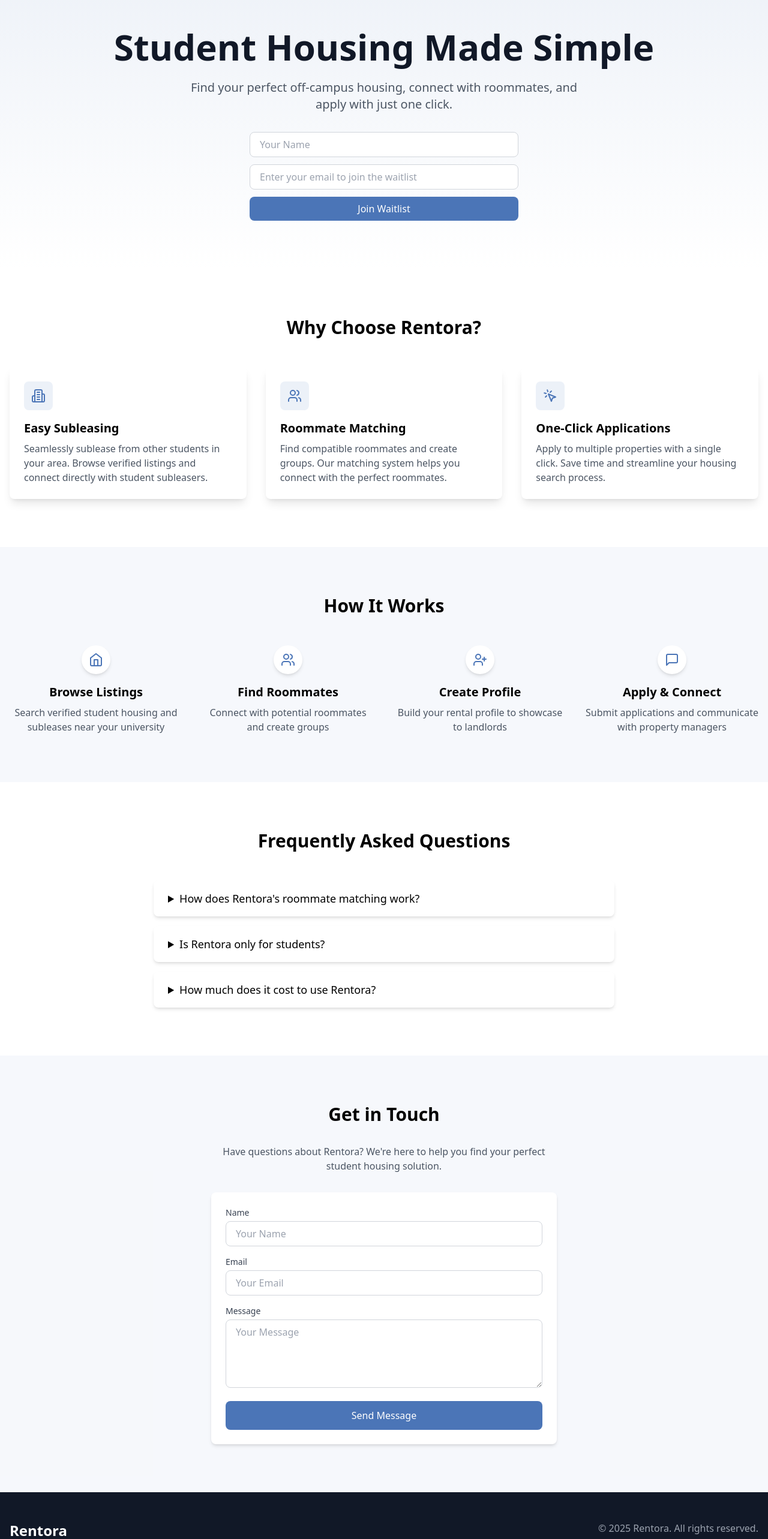
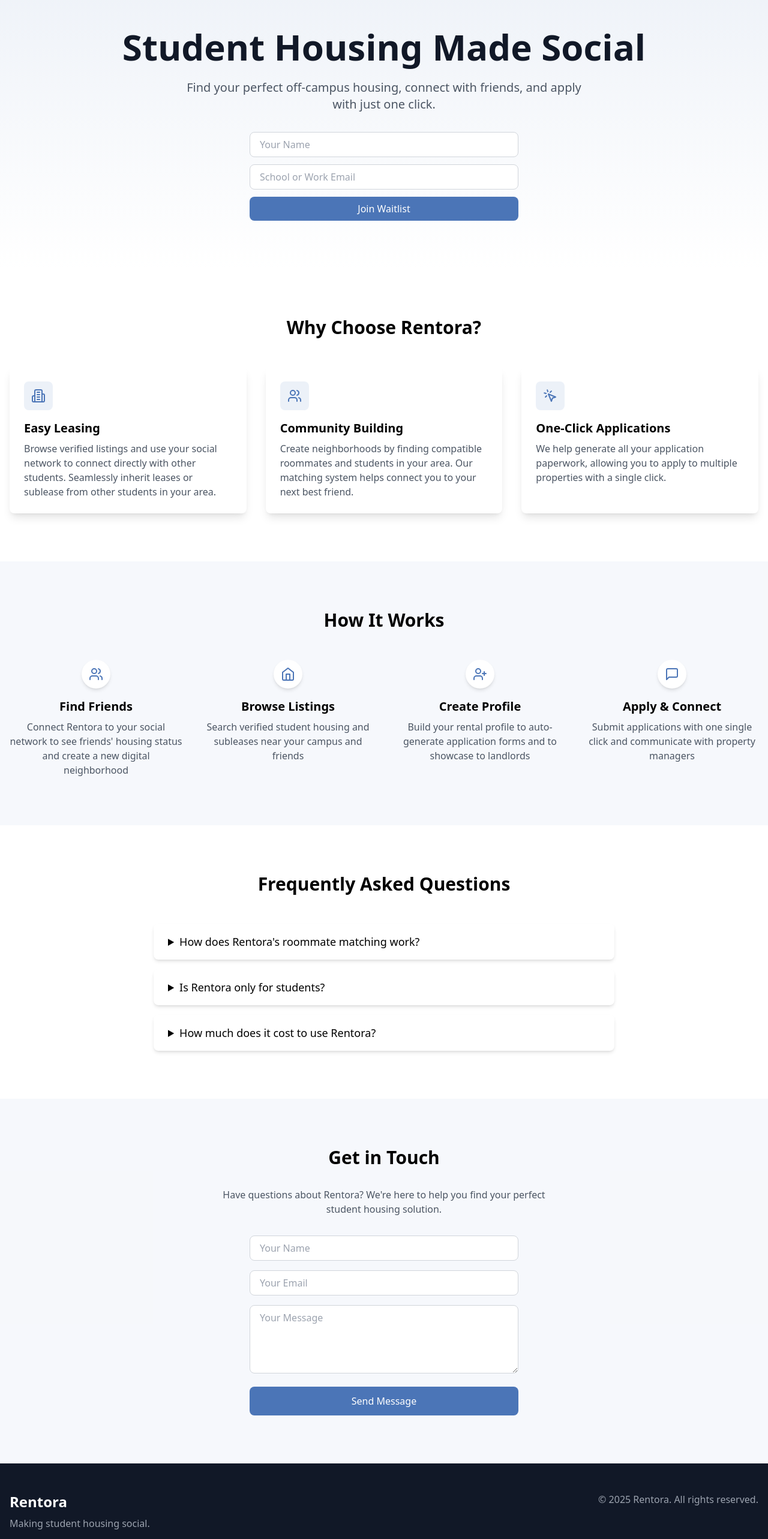
Before and after one commit to sasankgamini/rentora-landing, a React (Vite) app: page / in a window 1280 px wide. Shown: the part 80-2646 px from the top of the page at 60% size. Built offline with nearby package versions, Linux system fonts and the light colour scheme.

Commit message:
fixed merge conflicts lmao

```diff
--- a/src/App.tsx
+++ b/src/App.tsx
@@ -1,7 +1,15 @@
 import React, { useState } from 'react';
-import { Building2, Users, MousePointerClick, Menu, X, Home, UserPlus, MessageSquare } from 'lucide-react';
+import {
+  Building2,
+  Users,
+  MousePointerClick,
+  Menu,
+  X,
+  Home,
+  UserPlus,
+  MessageSquare,
+} from 'lucide-react';
 
-// Define types for the status objects
 interface FormStatus {
   type: 'success' | 'error';
   message: string;
@@ -23,106 +31,79 @@ function App() {
   const [isContactSubmitting, setIsContactSubmitting] = useState(false);
   const [contactStatus, setContactStatus] = useState<FormStatus | null>(null);
 
-  // Google Apps Script endpoints
-  const WAITLIST_ENDPOINT = 'https://script.google.com/macros/s/AKfycbyskiZVQQKv0Xrcxh69Vyo7v2w8toJlfoIefdhkXGpnaDqrH0wZbHT2Dky1LdkZ5M8/exec';
-  const CONTACT_ENDPOINT = 'https://script.google.com/macros/s/AKfycbwYzW7Bd7G7r_3wkNW070GhEQ4_Rp8thd0kUN_WsYEatTeb8fy4JOnxQz0WSmoKZMfm5Q/exec';
+  const WAITLIST_ENDPOINT =
+    'https://script.google.com/macros/s/AKfycbyskiZVQQKv0Xrcxh69Vyo7v2w8toJlfoIefdhkXGpnaDqrH0wZbHT2Dky1LdkZ5M8/exec';
+  const CONTACT_ENDPOINT =
+    'https://script.google.com/macros/s/AKfycbwYzW7Bd7G7r_3wkNW070GhEQ4_Rp8thd0kUN_WsYEatTeb8fy4JOnxQz0WSmoKZMfm5Q/exec';
 
-  // Handle waitlist form submission
   const handleWaitlistSubmit = async (e: React.FormEvent) => {
     e.preventDefault();
     setIsWaitlistSubmitting(true);
     setWaitlistStatus(null);
-
     try {
-      // Create form data for waitlist submission
       const formData = new FormData();
       formData.append('name', waitlistName);
       formData.append('email', waitlistEmail);
 
-      // Send the request to waitlist endpoint
-      const response = await fetch(WAITLIST_ENDPOINT, {
+      await fetch(WAITLIST_ENDPOINT, {
         method: 'POST',
-        body: formData
+        body: formData,
       });
 
-      console.log('Waitlist submission status:', response.status);
-
-      // Show success message
       setWaitlistStatus({
         type: 'success',
-        message: 'Thanks for joining our waitlist! We\'ll keep you updated.'
+        message: "Thanks for joining our waitlist! We'll keep you updated.",
       });
-
-      // Clear form fields on success
       setWaitlistName('');
       setWaitlistEmail('');
     } catch (err) {
-      console.error('Waitlist error:', err);
-
-      // Show error message
+      console.error(err);
       setWaitlistStatus({
         type: 'error',
-        message: 'Something went wrong with your submission. Please try again.'
+        message: 'Something went wrong. Please try again.',
       });
     } finally {
       setIsWaitlistSubmitting(false);
     }
   };
 
-  // Contact form submission handler
-  // Handle contact form submission
   const handleContactSubmit = async (e: React.FormEvent) => {
     e.preventDefault();
     setIsContactSubmitting(true);
     setContactStatus(null);
-
     try {
-    // Create form data for contact submission
       const formData = new FormData();
       formData.append('name', contactName);
       formData.append('email', contactEmail);
       formData.append('message', contactMessage);
 
-    // Send the request to contact endpoint
-    const response = await fetch(CONTACT_ENDPOINT, {
+      await fetch(CONTACT_ENDPOINT, {
         method: 'POST',
+        mode: 'no-cors',
         body: formData,
-      // Add mode: 'no-cors' to handle CORS issues with Google Apps Script
-      mode: 'no-cors'
       });
 
-    console.log('Contact form response status:', response.status);
-
-    // When using no-cors mode, we can't access the response status
-    // Instead, assume success if we reached this point (no network error)
       setContactStatus({
         type: 'success',
-      message: 'Thank you for your message! We\'ll get back to you soon.'
+        message: "Thank you for your message! We'll get back to you soon.",
       });
-
-    // Clear form fields on success
       setContactName('');
       setContactEmail('');
       setContactMessage('');
     } catch (err) {
-    console.error('Contact form error:', err);
-
-    // Show error message
+      console.error(err);
       setContactStatus({
         type: 'error',
-      message: 'Something went wrong sending your message. Please try again later.'
+        message: 'Something went wrong sending your message.',
       });
     } finally {
       setIsContactSubmitting(false);
     }
   };
 
-  // Smooth scroll to section function
   const scrollToSection = (id: string) => {
-    const element = document.getElementById(id);
-    if (element) {
-      element.scrollIntoView({ behavior: 'smooth' });
-    }
+    const el = document.getElementById(id);
+    if (el) el.scrollIntoView({ behavior: 'smooth' });
     setIsMenuOpen(false);
   };
 
@@ -132,24 +113,20 @@ const handleContactSubmit = async (e: React.FormEvent) => {
       <nav className="fixed w-full bg-white/90 backdrop-blur-sm z-50 shadow-sm">
         <div className="max-w-7xl mx-auto px-4 sm:px-6 lg:px-8">
           <div className="flex justify-between h-16 items-center">
-            <div className="flex-shrink-0">
-              <span className="text-2xl font-bold text-[#4B75B7]">Rentora</span>
-            </div>
-
-            {/* Desktop Navigation */}
+            <div className="text-2xl font-bold text-[#4B75B7]">Rentora</div>
             <div className="hidden md:flex space-x-8">
               {['Features', 'How It Works', 'FAQ', 'Contact'].map((item) => (
                 <button
                   key={item}
-                  onClick={() => scrollToSection(item.toLowerCase().replace(' ', '-'))}
+                  onClick={() =>
+                    scrollToSection(item.toLowerCase().replace(/ /g, '-'))
+                  }
                   className="text-gray-600 hover:text-[#4B75B7] transition-colors"
                 >
                   {item}
                 </button>
               ))}
             </div>
-
-            {/* Mobile Menu Button */}
             <div className="md:hidden">
               <button
                 onClick={() => setIsMenuOpen(!isMenuOpen)}
@@ -161,15 +138,15 @@ const handleContactSubmit = async (e: React.FormEvent) => {
             </div>
           </div>
         </div>
-
-        {/* Mobile Menu */}
         {isMenuOpen && (
           <div className="md:hidden bg-white border-t">
             <div className="px-2 pt-2 pb-3 space-y-1">
               {['Features', 'How It Works', 'FAQ', 'Contact'].map((item) => (
                 <button
                   key={item}
-                  onClick={() => scrollToSection(item.toLowerCase().replace(' ', '-'))}
+                  onClick={() =>
+                    scrollToSection(item.toLowerCase().replace(/ /g, '-'))
+                  }
                   className="block w-full text-left px-3 py-2 text-gray-600 hover:text-[#4B75B7] hover:bg-gray-50"
                 >
                   {item}
@@ -180,17 +157,20 @@ const handleContactSubmit = async (e: React.FormEvent) => {
         )}
       </nav>
 
-      {/* Hero Section with Waitlist Form */}
+      {/* Hero / Waitlist */}
       <section className="pt-32 pb-20 px-4 bg-gradient-to-b from-[#4B75B7]/10 to-white">
         <div className="max-w-7xl mx-auto text-center">
           <h1 className="text-5xl md:text-6xl font-bold text-gray-900 mb-6">
-            Student Housing Made Simple
+            Student Housing Made Social
           </h1>
           <p className="text-xl text-gray-600 mb-8 max-w-2xl mx-auto">
-            Find your perfect off-campus housing, connect with roommates, and apply with just one click.
+            Find your perfect off-campus housing, connect with friends, and
+            apply with just one click.
           </p>
-
-          <form onSubmit={handleWaitlistSubmit} className="max-w-md mx-auto flex flex-col gap-3">
+          <form
+            onSubmit={handleWaitlistSubmit}
+            className="max-w-md mx-auto flex flex-col gap-3"
+          >
             <input
               type="text"
               value={waitlistName}
@@ -203,7 +183,7 @@ const handleContactSubmit = async (e: React.FormEvent) => {
               type="email"
               value={waitlistEmail}
               onChange={(e) => setWaitlistEmail(e.target.value)}
-              placeholder="Enter your email to join the waitlist"
+              placeholder="School or Work Email"
               className="px-4 py-2 border border-gray-300 rounded-lg focus:outline-none focus:ring-2 focus:ring-[#4B75B7]"
               required
             />
@@ -213,18 +193,38 @@ const handleContactSubmit = async (e: React.FormEvent) => {
               className="px-6 py-2 bg-[#4B75B7] text-white rounded-lg hover:bg-[#4B75B7]/90 transition-colors disabled:bg-gray-400 flex items-center justify-center"
             >
               {isWaitlistSubmitting ? (
-                <>
-                  <svg className="animate-spin -ml-1 mr-3 h-5 w-5 text-white" xmlns="http://www.w3.org/2000/svg" fill="none" viewBox="0 0 24 24">
-                    <circle className="opacity-25" cx="12" cy="12" r="10" stroke="currentColor" strokeWidth="4"></circle>
-                    <path className="opacity-75" fill="currentColor" d="M4 12a8 8 0 018-8V0C5.373 0 0 5.373 0 12h4zm2 5.291A7.962 7.962 0 014 12H0c0 3.042 1.135 5.824 3 7.938l3-2.647z"></path>
+                <svg
+                  className="animate-spin -ml-1 mr-3 h-5 w-5 text-white"
+                  xmlns="http://www.w3.org/2000/svg"
+                  fill="none"
+                  viewBox="0 0 24 24"
+                >
+                  <circle
+                    className="opacity-25"
+                    cx="12"
+                    cy="12"
+                    r="10"
+                    stroke="currentColor"
+                    strokeWidth="4"
+                  ></circle>
+                  <path
+                    className="opacity-75"
+                    fill="currentColor"
+                    d="M4 12a8 8 0 018-8V0C5.373 0 0 5.373 0 12h4zm2 5.291A7.962 7.962 0 014 12H0c0 3.042 1.135 5.824 3 7.938l3-2.647z"
+                  ></path>
                 </svg>
-                  Processing...
-                </>
-              ) : 'Join Waitlist'}
+              ) : (
+                'Join Waitlist'
+              )}
             </button>
-
             {waitlistStatus && (
-              <div className={`p-3 rounded-lg mt-2 ${waitlistStatus.type === 'success' ? 'bg-green-100 text-green-700' : 'bg-red-100 text-red-700'}`}>
+              <div
+                className={`p-3 rounded-lg mt-2 ${
+                  waitlistStatus.type === 'success'
+                    ? 'bg-green-100 text-green-700'
+                    : 'bg-red-100 text-red-700'
+                }`}
+              >
                 {waitlistStatus.message}
               </div>
             )}
@@ -232,70 +232,85 @@ const handleContactSubmit = async (e: React.FormEvent) => {
         </div>
       </section>
 
-      {/* Features Section */}
+      {/* Features */}
       <section id="features" className="py-20 px-4 bg-white">
         <div className="max-w-7xl mx-auto">
-          <h2 className="text-3xl font-bold text-center mb-12">Why Choose Rentora?</h2>
+          <h2 className="text-3xl font-bold text-center mb-12">
+            Why Choose Rentora?
+          </h2>
           <div className="grid md:grid-cols-3 gap-8">
             <div className="p-6 rounded-lg bg-white shadow-lg">
               <div className="w-12 h-12 bg-[#4B75B7]/10 rounded-lg flex items-center justify-center mb-4">
                 <Building2 className="text-[#4B75B7]" size={24} />
               </div>
-              <h3 className="text-xl font-semibold mb-2">Easy Subleasing</h3>
+              <h3 className="text-xl font-semibold mb-2">Easy Leasing</h3>
               <p className="text-gray-600">
-                Seamlessly sublease from other students in your area. Browse verified listings and connect directly with student subleasers.
+                Browse verified listings and use your social network to connect
+                directly with other students. Seamlessly inherit leases or
+                sublease from other students in your area.
               </p>
             </div>
             <div className="p-6 rounded-lg bg-white shadow-lg">
               <div className="w-12 h-12 bg-[#4B75B7]/10 rounded-lg flex items-center justify-center mb-4">
                 <Users className="text-[#4B75B7]" size={24} />
               </div>
-              <h3 className="text-xl font-semibold mb-2">Roommate Matching</h3>
+              <h3 className="text-xl font-semibold mb-2">Community Building</h3>
               <p className="text-gray-600">
-                Find compatible roommates and create groups. Our matching system helps you connect with the perfect roommates.
+                Create neighborhoods by finding compatible roommates and
+                students in your area. Our matching system helps connect you to
+                your next best friend.
               </p>
             </div>
             <div className="p-6 rounded-lg bg-white shadow-lg">
               <div className="w-12 h-12 bg-[#4B75B7]/10 rounded-lg flex items-center justify-center mb-4">
                 <MousePointerClick className="text-[#4B75B7]" size={24} />
               </div>
-              <h3 className="text-xl font-semibold mb-2">One-Click Applications</h3>
+              <h3 className="text-xl font-semibold mb-2">
+                One-Click Applications
+              </h3>
               <p className="text-gray-600">
-                Apply to multiple properties with a single click. Save time and streamline your housing search process.
+                We help generate all your application paperwork, allowing you
+                to apply to multiple properties with a single click.
               </p>
             </div>
           </div>
         </div>
       </section>
 
-      {/* How It Works Section */}
+      {/* How It Works */}
       <section id="how-it-works" className="py-20 px-4 bg-[#4B75B7]/5">
         <div className="max-w-7xl mx-auto">
-          <h2 className="text-3xl font-bold text-center mb-12">How It Works</h2>
+          <h2 className="text-3xl font-bold text-center mb-12">
+            How It Works
+          </h2>
           <div className="grid md:grid-cols-2 lg:grid-cols-4 gap-8">
             {[
               {
-                icon: <Home className="text-[#4B75B7]" size={24} />,
-                title: "Browse Listings",
-                description: "Search verified student housing and subleases near your university"
+                icon: <Users className="text-[#4B75B7]" size={24} />,
+                title: 'Find Friends',
+                description:
+                  "Connect Rentora to your social network to see friends' housing status and create a new digital neighborhood",
               },
               {
-                icon: <Users className="text-[#4B75B7]" size={24} />,
-                title: "Find Roommates",
-                description: "Connect with potential roommates and create groups"
+                icon: <Home className="text-[#4B75B7]" size={24} />,
+                title: 'Browse Listings',
+                description:
+                  'Search verified student housing and subleases near your campus and friends',
               },
               {
                 icon: <UserPlus className="text-[#4B75B7]" size={24} />,
-                title: "Create Profile",
-                description: "Build your rental profile to showcase to landlords"
+                title: 'Create Profile',
+                description:
+                  'Build your rental profile to auto-generate application forms and to showcase to landlords',
               },
               {
                 icon: <MessageSquare className="text-[#4B75B7]" size={24} />,
-                title: "Apply & Connect",
-                description: "Submit applications and communicate with property managers"
-              }
-            ].map((step, index) => (
-              <div key={index} className="text-center">
+                title: 'Apply & Connect',
+                description:
+                  'Submit applications with one single click and communicate with property managers',
+              },
+            ].map((step, idx) => (
+              <div key={idx} className="text-center">
                 <div className="w-12 h-12 bg-white rounded-full flex items-center justify-center mx-auto mb-4 shadow-md">
                   {step.icon}
                 </div>
@@ -307,26 +322,31 @@ const handleContactSubmit = async (e: React.FormEvent) => {
         </div>
       </section>
 
-      {/* FAQ Section */}
+      {/* FAQ */}
       <section id="faq" className="py-20 px-4 bg-white">
         <div className="max-w-3xl mx-auto">
-          <h2 className="text-3xl font-bold text-center mb-12">Frequently Asked Questions</h2>
+          <h2 className="text-3xl font-bold text-center mb-12">
+            Frequently Asked Questions
+          </h2>
           <div className="space-y-4">
             {[
               {
                 question: "How does Rentora's roommate matching work?",
-                answer: "Our matching system uses your preferences, lifestyle, and habits to suggest compatible roommates. You can create or join roommate groups and communicate directly with potential matches."
+                answer:
+                  'Our matching system uses your preferences, lifestyle, and habits to suggest compatible roommates. You can create or join roommate groups and communicate directly with potential matches.',
               },
               {
-                question: "Is Rentora only for students?",
-                answer: "Yes, Rentora is currently designed specifically for students looking for off-campus housing near their universities."
+                question: 'Is Rentora only for students?',
+                answer:
+                  'Yes, Rentora is currently designed specifically for students looking for off‑campus housing near their universities.',
               },
               {
-                question: "How much does it cost to use Rentora?",
-                answer: "Creating an account and browsing listings is free. There's a $35 application fee when you submit a rental application through our platform."
-              }
-            ].map((faq, index) => (
-              <details key={index} className="bg-white rounded-lg shadow-md">
+                question: 'How much does it cost to use Rentora?',
+                answer:
+                  "Creating an account and browsing listings is free. There's a $35 application fee when you submit a rental application through our platform.",
+              },
+            ].map((faq, idx) => (
+              <details key={idx} className="bg-white rounded-lg shadow-md">
                 <summary className="px-6 py-4 cursor-pointer text-lg font-medium hover:text-[#4B75B7]">
                   {faq.question}
                 </summary>
@@ -337,19 +357,19 @@ const handleContactSubmit = async (e: React.FormEvent) => {
         </div>
       </section>
 
-      {/* Contact Section - With dedicated endpoint */}
+      {/* Contact */}
       <section id="contact" className="py-20 px-4 bg-[#4B75B7]/5">
-        <div className="max-w-xl mx-auto">
-          <h2 className="text-3xl font-bold mb-8 text-center">Get in Touch</h2>
-          <p className="text-gray-600 mb-8 text-center">
-            Have questions about Rentora? We're here to help you find your perfect student housing solution.
+        <div className="max-w-xl mx-auto text-center">
+          <h2 className="text-3xl font-bold mb-8">Get in Touch</h2>
+          <p className="text-gray-600 mb-8">
+            Have questions about Rentora? We're here to help you find your
+            perfect student housing solution.
           </p>
-
-          <form onSubmit={handleContactSubmit} className="space-y-4 bg-white p-6 rounded-lg shadow-md">
-            <div>
-              <label htmlFor="contactName" className="block text-sm font-medium text-gray-700 mb-1">Name</label>
+          <form
+            onSubmit={handleContactSubmit}
+            className="space-y-4 max-w-md mx-auto"
+          >
             <input
-                id="contactName"
               type="text"
               value={contactName}
               onChange={(e) => setContactName(e.target.value)}
@@ -357,12 +377,7 @@ const handleContactSubmit = async (e: React.FormEvent) => {
               className="w-full px-4 py-2 border border-gray-300 rounded-lg focus:outline-none focus:ring-2 focus:ring-[#4B75B7]"
               required
             />
-            </div>
-
-            <div>
-              <label htmlFor="contactEmail" className="block text-sm font-medium text-gray-700 mb-1">Email</label>
             <input
-                id="contactEmail"
               type="email"
               value={contactEmail}
               onChange={(e) => setContactEmail(e.target.value)}
@@ -370,39 +385,52 @@ const handleContactSubmit = async (e: React.FormEvent) => {
               className="w-full px-4 py-2 border border-gray-300 rounded-lg focus:outline-none focus:ring-2 focus:ring-[#4B75B7]"
               required
             />
-            </div>
-
-            <div>
-              <label htmlFor="contactMessage" className="block text-sm font-medium text-gray-700 mb-1">Message</label>
             <textarea
-                id="contactMessage"
               value={contactMessage}
               onChange={(e) => setContactMessage(e.target.value)}
               placeholder="Your Message"
               rows={4}
               className="w-full px-4 py-2 border border-gray-300 rounded-lg focus:outline-none focus:ring-2 focus:ring-[#4B75B7]"
               required
-              ></textarea>
-            </div>
-
+            />
             <button
               type="submit"
               disabled={isContactSubmitting}
               className="w-full px-6 py-3 bg-[#4B75B7] text-white rounded-lg hover:bg-[#4B75B7]/90 transition-colors disabled:bg-gray-400 flex items-center justify-center"
             >
               {isContactSubmitting ? (
-                <>
-                  <svg className="animate-spin -ml-1 mr-3 h-5 w-5 text-white" xmlns="http://www.w3.org/2000/svg" fill="none" viewBox="0 0 24 24">
-                    <circle className="opacity-25" cx="12" cy="12" r="10" stroke="currentColor" strokeWidth="4"></circle>
-                    <path className="opacity-75" fill="currentColor" d="M4 12a8 8 0 018-8V0C5.373 0 0 5.373 0 12h4zm2 5.291A7.962 7.962 0 014 12H0c0 3.042 1.135 5.824 3 7.938l3-2.647z"></path>
+                <svg
+                  className="animate-spin -ml-1 mr-3 h-5 w-5 text-white"
+                  xmlns="http://www.w3.org/2000/svg"
+                  fill="none"
+                  viewBox="0 0 24 24"
+                >
+                  <circle
+                    className="opacity-25"
+                    cx="12"
+                    cy="12"
+                    r="10"
+                    stroke="currentColor"
+                    strokeWidth="4"
+                  ></circle>
+                  <path
+                    className="opacity-75"
+                    fill="currentColor"
+                    d="M4 12a8 8 0 018-8V0C5.373 0 0 5.373 0 12h4zm2 5.291A7.962 7.962 0 014 12H0c0 3.042 1.135 5.824 3 7.938l3-2.647z"
+                  ></path>
                 </svg>
-                  Sending...
-                </>
-              ) : 'Send Message'}
+              ) : (
+                'Send Message'
+              )}
             </button>
-
             {contactStatus && (
-              <div className={`p-3 rounded-lg ${contactStatus.type === 'success' ? 'bg-green-100 text-green-700' : 'bg-red-100 text-red-700'}`}>
+              <div
+                className={`p-3 rounded-lg mt-2 ${
+                  contactStatus.type === 'success'
+                    ? 'bg-green-100 text-green-700'
+                    : 'bg-red-100 text-red-700'
+                }`}
+              >
                 {contactStatus.message}
               </div>
             )}
@@ -415,10 +443,12 @@ const handleContactSubmit = async (e: React.FormEvent) => {
         <div className="max-w-7xl mx-auto grid md:grid-cols-2 gap-8">
           <div>
             <span className="text-2xl font-bold">Rentora</span>
-            <p className="mt-2 text-gray-400">Making student housing simple.</p>
+            <p className="mt-2 text-gray-400">Making student housing social.</p>
           </div>
           <div className="text-right">
-            <p className="text-gray-400">© {new Date().getFullYear()} Rentora. All rights reserved.</p>
+            <p className="text-gray-400">
+              © {new Date().getFullYear()} Rentora. All rights reserved.
+            </p>
           </div>
         </div>
       </footer>
```
Lines whose indentation alone changed are shown as unchanged.
